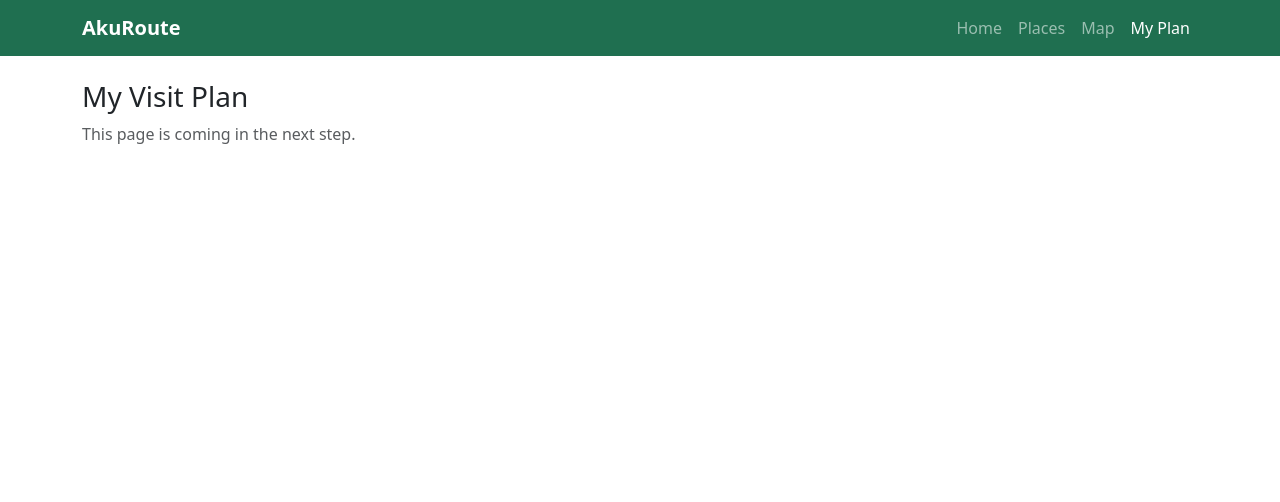
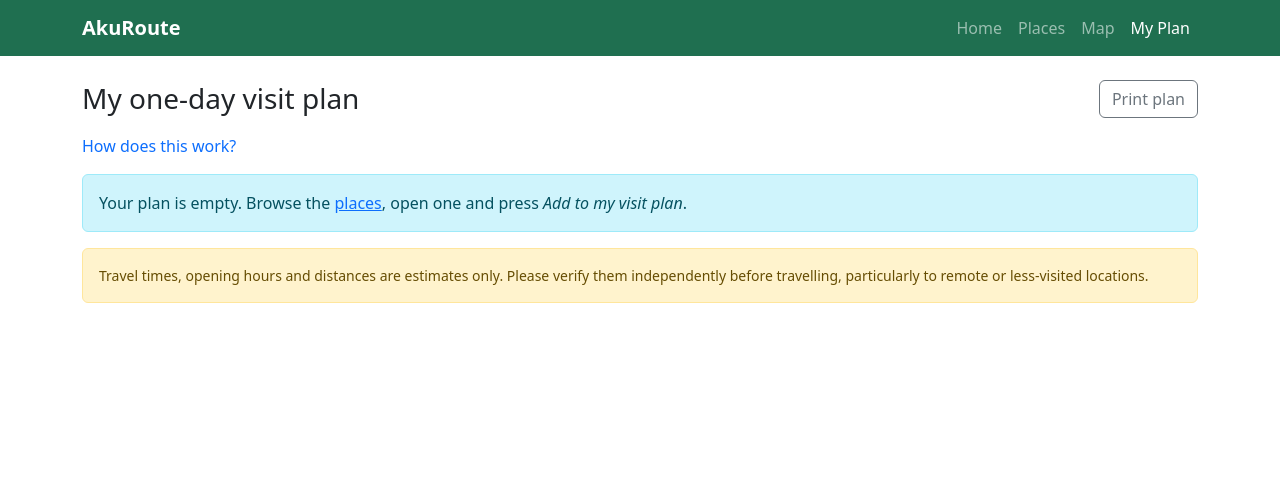
Before and after one commit to ChavinduDulaj/akuroute-, a Flask app: page /plan in a window 1280 px wide. Shown: the top 502 px of the page. Run offline with Flask 3, Linux system fonts and the light colour scheme.

Commit message:
Add one-day visit plan builder

```diff
--- a/app.py
+++ b/app.py
@@ -1,6 +1,7 @@
 import os
 from datetime import timedelta
 
+from flask import Flask, session
 from flask import Flask
 from flask_login import LoginManager
 from flask_wtf import CSRFProtect
@@ -36,6 +37,10 @@ def create_app():
     app.register_blueprint(plan_bp)
     app.register_blueprint(admin_bp)
 
+    @app.context_processor
+    def inject_plan_count():
+        return {"plan_count": len(session.get("plan", []))}
+
     return app
 
 
--- a/routes/plan.py
+++ b/routes/plan.py
@@ -1,8 +1,136 @@
-from flask import Blueprint, render_template
+import math
+from datetime import datetime, timedelta
+
+from flask import (Blueprint, render_template, request, session,
+                   redirect, url_for, flash)
+from models import db, Place
 
 bp = Blueprint("plan", __name__)
+
+# Planning assumptions (estimates only, see SRS 5.2)
+AVG_SPEED_KMH = 30        # average travel speed on local roads
+ROAD_FACTOR = 1.3         # straight-line distance -> approximate road distance
+BUFFER_MIN = 15           # extra time allowed after each stop
+LATEST_END = "18:00"      # warn if the day finishes later than this
+
+
+def haversine_km(lat1, lon1, lat2, lon2):
+    """Straight-line distance in km between two coordinates."""
+    r = 6371
+    p1, p2 = math.radians(lat1), math.radians(lat2)
+    dphi = p2 - p1
+    dlam = math.radians(lon2 - lon1)
+    a = math.sin(dphi / 2) ** 2 + math.cos(p1) * math.cos(p2) * math.sin(dlam / 2) ** 2
+    return 2 * r * math.asin(math.sqrt(a))
+
+
+def fmt_duration(minutes):
+    h, m = divmod(int(round(minutes)), 60)
+    return f"{h} h {m:02d} min" if h else f"{m} min"
+
+
+def build_itinerary(places, start_text):
+    """Turn an ordered list of places into a timed one-day itinerary."""
+    try:
+        clock = datetime.strptime(start_text, "%H:%M")
+    except (TypeError, ValueError):
+        clock = datetime.strptime("09:00", "%H:%M")
+    start_time = clock
+    stops = []
+    total_km = 0.0
+    prev = None
+
+    for i, p in enumerate(places, start=1):
+        if prev is None:
+            leg_km = p.distance_km                       # from Akuressa
+        else:
+            leg_km = haversine_km(prev.latitude, prev.longitude,
+                                  p.latitude, p.longitude) * ROAD_FACTOR
+        travel_min = round(leg_km / AVG_SPEED_KMH * 60)
+        clock += timedelta(minutes=travel_min)
+        arrive = clock
+        clock += timedelta(minutes=p.visit_minutes or 60)
+        leave = clock
+        clock += timedelta(minutes=BUFFER_MIN)           # buffer before moving on
+        total_km += leg_km
+        stops.append({
+            "index": i, "place": p,
+            "leg_km": round(leg_km, 1), "travel_min": travel_min,
+            "arrive": arrive.strftime("%H:%M"), "leave": leave.strftime("%H:%M"),
+        })
+        prev = p
+
+    return_km = 0.0
+    end_time = start_time
+    if places:
+        return_km = places[-1].distance_km               # back to Akuressa
+        clock += timedelta(minutes=round(return_km / AVG_SPEED_KMH * 60))
+        end_time = clock
+        total_km += return_km
+
+    total_minutes = (end_time - start_time).total_seconds() / 60
+    return {
+        "stops": stops,
+        "start": start_time.strftime("%H:%M"),
+        "end": end_time.strftime("%H:%M"),
+        "return_km": round(return_km, 1),
+        "total_km": round(total_km, 1),
+        "duration": fmt_duration(total_minutes),
+        "late": end_time.strftime("%H:%M") > LATEST_END,
+        "latest_end": LATEST_END,
+    }
+
+
+def _ids():
+    return list(session.get("plan", []))
 
 
 @bp.route("/plan")
 def view():
-    return render_template("coming_soon.html", title="My Visit Plan")
+    ids = _ids()
+    found = {}
+    if ids:
+        found = {p.id: p for p in Place.query.filter(Place.id.in_(ids)).all()}
+    ordered = [found[i] for i in ids if i in found]
+    session["plan"] = [p.id for p in ordered]            # drop places deleted by the admin
+    itinerary = build_itinerary(ordered, request.args.get("start", "09:00"))
+    return render_template("plan.html", itinerary=itinerary)
+
+
+@bp.route("/plan/add/<int:pid>", methods=["POST"])
+def add(pid):
+    place = db.get_or_404(Place, pid)
+    ids = _ids()
+    if pid in ids:
+        flash(f"{place.name} is already in your plan.", "info")
+    else:
+        ids.append(pid)
+        session["plan"] = ids
+        flash(f"{place.name} was added to your plan.", "success")
+    return redirect(url_for("public.place_detail", place_id=pid))
+
+
+@bp.route("/plan/remove/<int:pid>", methods=["POST"])
+def remove(pid):
+    session["plan"] = [i for i in _ids() if i != pid]
+    flash("Place removed from your plan.", "info")
+    return redirect(url_for("plan.view"))
+
+
+@bp.route("/plan/move/<int:pid>/<direction>", methods=["POST"])
+def move(pid, direction):
+    ids = _ids()
+    if pid in ids and direction in ("up", "down"):
+        i = ids.index(pid)
+        j = i - 1 if direction == "up" else i + 1
+        if 0 <= j < len(ids):
+            ids[i], ids[j] = ids[j], ids[i]
+            session["plan"] = ids
+    return redirect(url_for("plan.view"))
+
+
+@bp.route("/plan/clear", methods=["POST"])
+def clear():
+    session.pop("plan", None)
+    flash("Your plan has been cleared.", "info")
+    return redirect(url_for("plan.view"))
--- a/static/css/style.css
+++ b/static/css/style.css
@@ -18,3 +18,8 @@
 
 .map-large { height: 70vh; min-height: 350px; }
 .map-small { height: 300px; }
+
+@media print {
+  .navbar, .no-print, .alert-dismissible .btn-close { display: none !important; }
+  body { font-size: 12pt; }
+}
--- a/templates/base.html
+++ b/templates/base.html
@@ -33,7 +33,8 @@
           </li>
           <li class="nav-item">
             <a class="nav-link {% if request.endpoint == 'plan.view' %}active{% endif %}"
-               href="{{ url_for('plan.view') }}">My Plan</a>
+               href="{{ url_for('plan.view') }}">My Plan
+              {% if plan_count %}<span class="badge text-bg-light">{{ plan_count }}</span>{% endif %}</a>
           </li>
         </ul>
       </div>
--- /dev/null
+++ b/templates/plan.html
@@ -0,0 +1,108 @@
+{% extends "base.html" %}
+{% block title %}My Visit Plan{% endblock %}
+
+{% block content %}
+<div class="d-flex flex-wrap justify-content-between align-items-center mb-3">
+  <h1 class="h3 mb-0">My one-day visit plan</h1>
+  <button class="btn btn-outline-secondary no-print" onclick="window.print()">Print plan</button>
+</div>
+
+<p class="no-print">
+  <a class="text-decoration-none" data-bs-toggle="collapse" href="#help" role="button">How does this work?</a>
+</p>
+<div class="collapse mb-3 no-print" id="help">
+  <div class="card card-body small">
+    <ol class="mb-0">
+      <li>Open a place from <a href="{{ url_for('public.places') }}">Places</a> and press <em>Add to my visit plan</em>.</li>
+      <li>Come back here. Use the arrows to change the order of your stops.</li>
+      <li>Set your start time. Arrival and leaving times are updated automatically.</li>
+      <li>Press <em>Print plan</em> to take your itinerary with you.</li>
+    </ol>
+    <p class="mt-2 mb-0">Times include travel at about 30&nbsp;km/h, the suggested visit time at each place,
+       and a {{ 15 }}-minute buffer after every stop. This planner covers a single day only.</p>
+  </div>
+</div>
+
+{% if itinerary.stops %}
+
+  <div class="row g-3 mb-4">
+    <div class="col-6 col-md-3"><div class="card text-center"><div class="card-body py-3">
+      <div class="fs-3 fw-bold">{{ itinerary.stops|length }}</div><div class="small text-muted">Places</div></div></div></div>
+    <div class="col-6 col-md-3"><div class="card text-center"><div class="card-body py-3">
+      <div class="fs-3 fw-bold">{{ itinerary.total_km }} km</div><div class="small text-muted">Approx. total distance</div></div></div></div>
+    <div class="col-6 col-md-3"><div class="card text-center"><div class="card-body py-3">
+      <div class="fs-3 fw-bold">{{ itinerary.duration }}</div><div class="small text-muted">Total time</div></div></div></div>
+    <div class="col-6 col-md-3"><div class="card text-center"><div class="card-body py-3">
+      <div class="fs-3 fw-bold">{{ itinerary.end }}</div><div class="small text-muted">Back in Akuressa</div></div></div></div>
+  </div>
+
+  {% if itinerary.late %}
+  <div class="alert alert-warning">
+    This plan finishes after {{ itinerary.latest_end }}. Consider removing a place or starting earlier.
+  </div>
+  {% endif %}
+
+  <form method="get" action="{{ url_for('plan.view') }}" class="row g-2 align-items-end mb-4 no-print">
+    <div class="col-auto">
+      <label for="start" class="form-label mb-0">Start time</label>
+      <input type="time" id="start" name="start" value="{{ itinerary.start }}" class="form-control">
+    </div>
+    <div class="col-auto"><button class="btn btn-success" type="submit">Update times</button></div>
+  </form>
+  <p class="d-none d-print-block">Start time: {{ itinerary.start }} from Akuressa</p>
+
+  <ol class="list-group list-group-numbered mb-4">
+    {% for s in itinerary.stops %}
+    <li class="list-group-item">
+      <div class="d-flex flex-wrap justify-content-between align-items-start gap-2">
+        <div class="ms-2 me-auto">
+          <div class="fw-bold">
+            <a href="{{ url_for('public.place_detail', place_id=s.place.id) }}" class="text-decoration-none">{{ s.place.name }}</a>
+          </div>
+          <div class="small text-muted">
+            Travel: {{ s.leg_km }} km, about {{ s.travel_min }} min
+            &middot; Arrive <strong>{{ s.arrive }}</strong>
+            &middot; Leave <strong>{{ s.leave }}</strong>
+            &middot; Stay about {{ s.place.visit_minutes }} min
+          </div>
+          <div class="small">{{ s.place.opening_times or "Opening times not available" }}</div>
+        </div>
+        <div class="btn-group btn-group-sm no-print" role="group" aria-label="Plan actions">
+          <form method="post" action="{{ url_for('plan.move', pid=s.place.id, direction='up') }}">
+            <input type="hidden" name="csrf_token" value="{{ csrf_token() }}">
+            <button class="btn btn-outline-secondary" {% if loop.first %}disabled{% endif %} aria-label="Move up">&uarr;</button>
+          </form>
+          <form method="post" action="{{ url_for('plan.move', pid=s.place.id, direction='down') }}">
+            <input type="hidden" name="csrf_token" value="{{ csrf_token() }}">
+            <button class="btn btn-outline-secondary" {% if loop.last %}disabled{% endif %} aria-label="Move down">&darr;</button>
+          </form>
+          <form method="post" action="{{ url_for('plan.remove', pid=s.place.id) }}">
+            <input type="hidden" name="csrf_token" value="{{ csrf_token() }}">
+            <button class="btn btn-outline-danger">Remove</button>
+          </form>
+        </div>
+      </div>
+    </li>
+    {% endfor %}
+    <li class="list-group-item list-group-item-light">
+      Return to Akuressa: {{ itinerary.return_km }} km &middot; Home by <strong>{{ itinerary.end }}</strong>
+    </li>
+  </ol>
+
+  <form method="post" action="{{ url_for('plan.clear') }}" class="no-print mb-4">
+    <input type="hidden" name="csrf_token" value="{{ csrf_token() }}">
+    <button class="btn btn-outline-danger btn-sm">Clear whole plan</button>
+  </form>
+
+{% else %}
+  <div class="alert alert-info">
+    Your plan is empty. Browse the <a href="{{ url_for('public.places') }}">places</a>,
+    open one and press <em>Add to my visit plan</em>.
+  </div>
+{% endif %}
+
+<div class="alert alert-warning small">
+  Travel times, opening hours and distances are estimates only. Please verify them
+  independently before travelling, particularly to remote or less-visited locations.
+</div>
+{% endblock %}
```
Also changed, not shown: routes/public.py (+4 -3 lines), templates/place_detail.html (+11 -0 lines).
